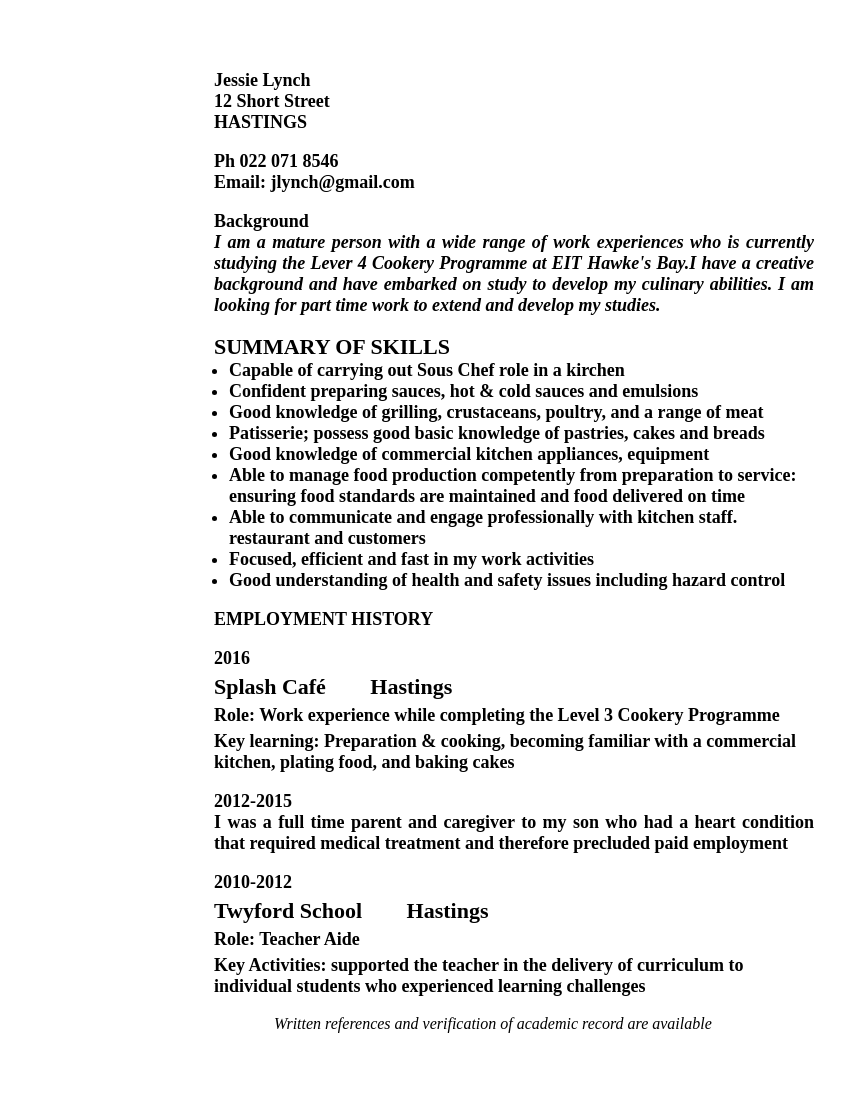
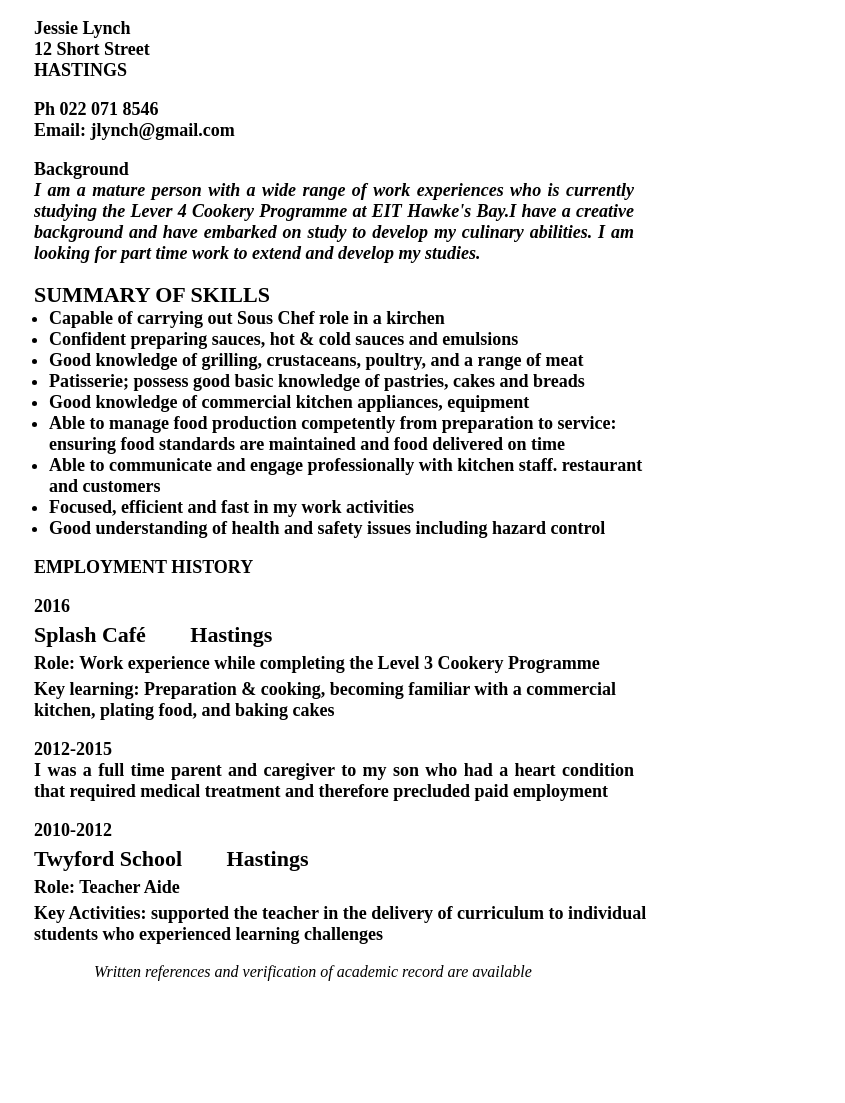
Before and after one commit to hoangsonhv/App_Heroku, a PHP site: page /Labs2.html in a window 1280 px wide. Shown: the whole page, without its empty margins (286-1131 px from the left). After the commit the page ends 981 px from the top, so only its background shows below. Run offline with PHP 8.4, Linux system fonts and the light colour scheme.

Commit message:
Update Labs2.css

```diff
--- a/css/Labs2.css
+++ b/css/Labs2.css
@@ -1,8 +1,6 @@
 body{
-    width: 600px;
-    margin-left: 500px;
-    margin-top: 70px;
-    margin-bottom: 70px;
+    width: 50%;
+    margin: auto;
 }
 p{
     font-size: 18px;
```
